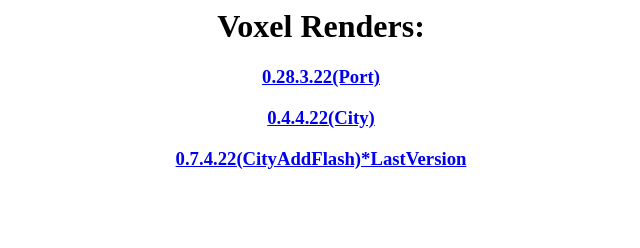
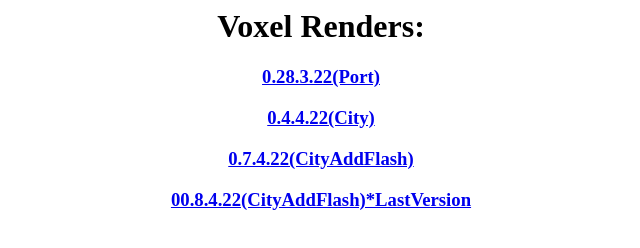
Before and after one commit to TusterDuster/Kapuster, a plain HTML site: page index.html in a window 1280 px wide. Shown: the whole page, without its empty margins (319-959 px from the left). Drawn offline with Linux system fonts and the light colour scheme.

Commit message:
Update index.html

```diff
--- a/index.html
+++ b/index.html
@@ -10,8 +10,12 @@
     <h1>Voxel Renders:</h1>
     <h3><a href="https://tusterduster.github.io/Kapuster/0.28.3.22(Port)">0.28.3.22(Port)</a></h3>
     <h3><a href="https://tusterduster.github.io/Kapuster/0.4.4.22(City)">0.4.4.22(City)</a></h3>
-    <h3><a href="https://tusterduster.github.io/Kapuster/0.7.4.22(CityAddFlash)">0.7.4.22(CityAddFlash)*LastVersion</a>
+    <h3><a href="https://tusterduster.github.io/Kapuster/0.7.4.22(CityAddFlash)">0.7.4.22(CityAddFlash)</a></h3>
+    <h3><a href="https://tusterduster.github.io/Kapuster/0.8.4.22(CityAddFlash)">00.8.4.22(CityAddFlash)*LastVersion</a>
     </h3>
+
+
+
 
 
 
```
